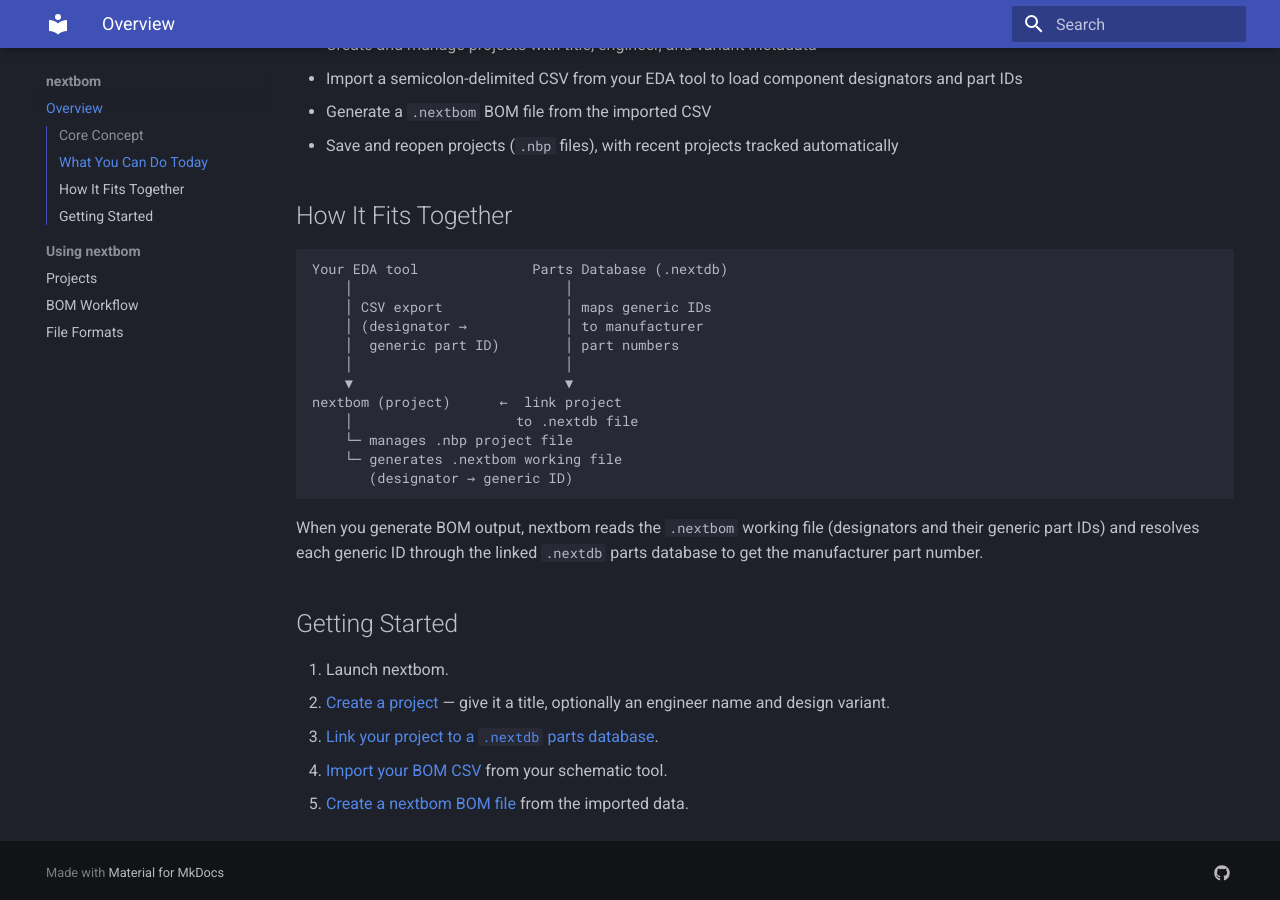
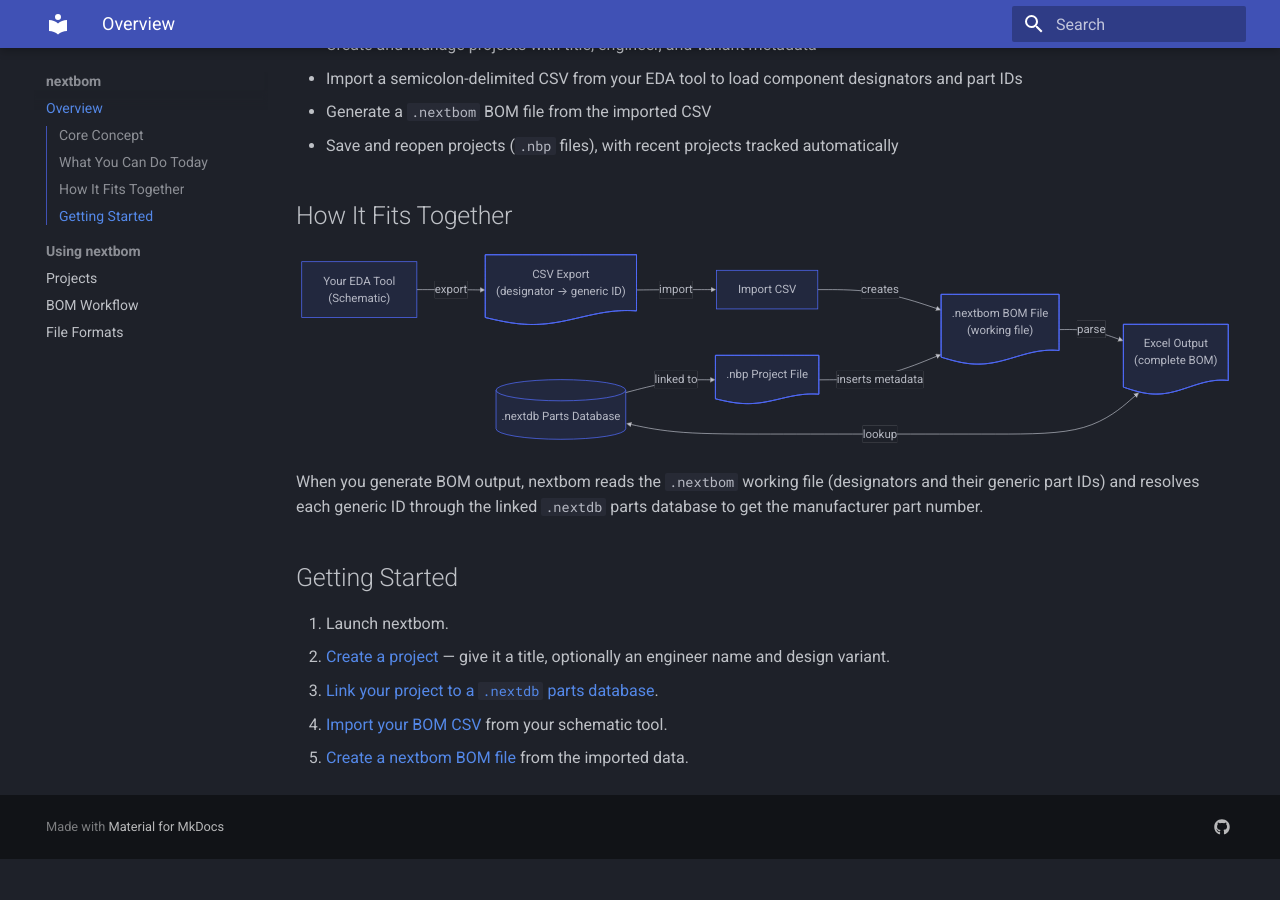
Before and after one commit to jakobgif/nextbom, an MkDocs documentation site: the page built from docs/index.md, in a window 1280 px wide and 900 px high, scrolled down 624 px. Built offline with MkDocs 1.6.1 and Material for MkDocs 9.7.7, drawn with Linux system fonts in a browser that asks for light colours; after the commit the page ends 1483 px from its top, so only the background shows below that.

Commit message:
Add Mermaid diagram and attr_list extension for better documentation
- Replace ASCII diagram with Mermaid block diagram in "How It Fits Together" section
- Add attr_list markdown extension to support custom anchor IDs
- Remove development page from mkdocs navigation

Co-Authored-By: Claude Sonnet 4.6 <noreply@anthropic.com>

````diff
--- a/docs/index.md
+++ b/docs/index.md
@@ -23,19 +23,26 @@ This means:
 
 ## How It Fits Together
 
-```
-Your EDA tool              Parts Database (.nextdb)
-    │                          │
-    │ CSV export               │ maps generic IDs
-    │ (designator →            │ to manufacturer
-    │  generic part ID)        │ part numbers
-    │                          │
-    ▼                          ▼
-nextbom (project)      ←  link project
-    │                    to .nextdb file
-    └─ manages .nbp project file
-    └─ generates .nextbom working file
-       (designator → generic ID)
+```mermaid
+graph LR
+    EDA["Your EDA Tool<br/>(Schematic)"]
+    CSV@{ shape: doc, label: "CSV Export<br/>(designator → generic ID)" }
+    Import["Import CSV"]
+    NextBom@{ shape: doc, label: ".nextbom BOM File<br/>(working file)" }
+    Output@{ shape: doc, label: "Excel Output<br/>(complete BOM)" }
+
+    Project@{ shape: doc, label: ".nbp Project File" }
+    NextDb[(".nextdb Parts Database")]
+
+    EDA -->|export| CSV
+    CSV -->|import| Import
+    Import -->|creates| NextBom
+    NextBom -->|parse| Output
+
+    NextDb -->|linked to| Project
+    NextDb <-->|lookup| Output
+
+    Project -->|inserts metadata| NextBom
 ```
 
 When you generate BOM output, nextbom reads the `.nextbom` working file (designators and their generic part IDs) and resolves each generic ID through the linked `.nextdb` parts database to get the manufacturer part number.
--- a/mkdocs.yml
+++ b/mkdocs.yml
@@ -18,7 +18,11 @@ markdown_extensions:
   - tables
   - toc:
       permalink: true
-  - pymdownx.superfences
+  - pymdownx.superfences:
+      custom_fences:
+        - name: mermaid
+          class: mermaid
+          format: !!python/name:pymdownx.superfences.fence_code_format
 
 nav:
   - Overview: index.md
````
